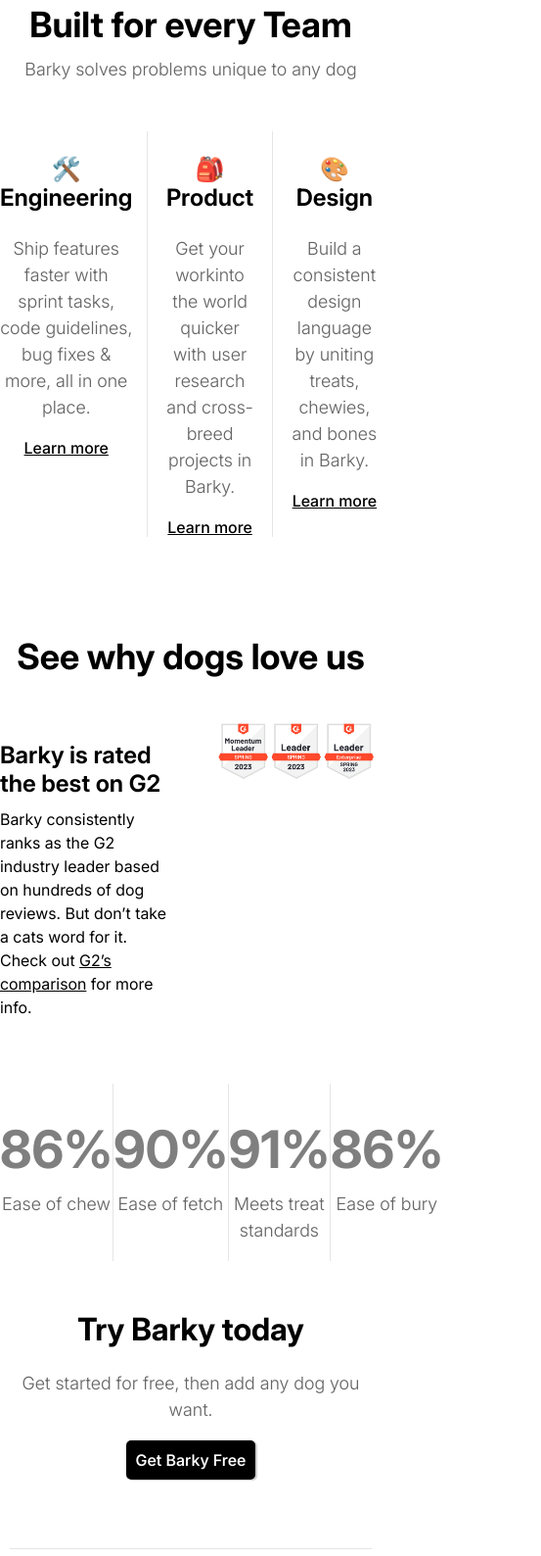
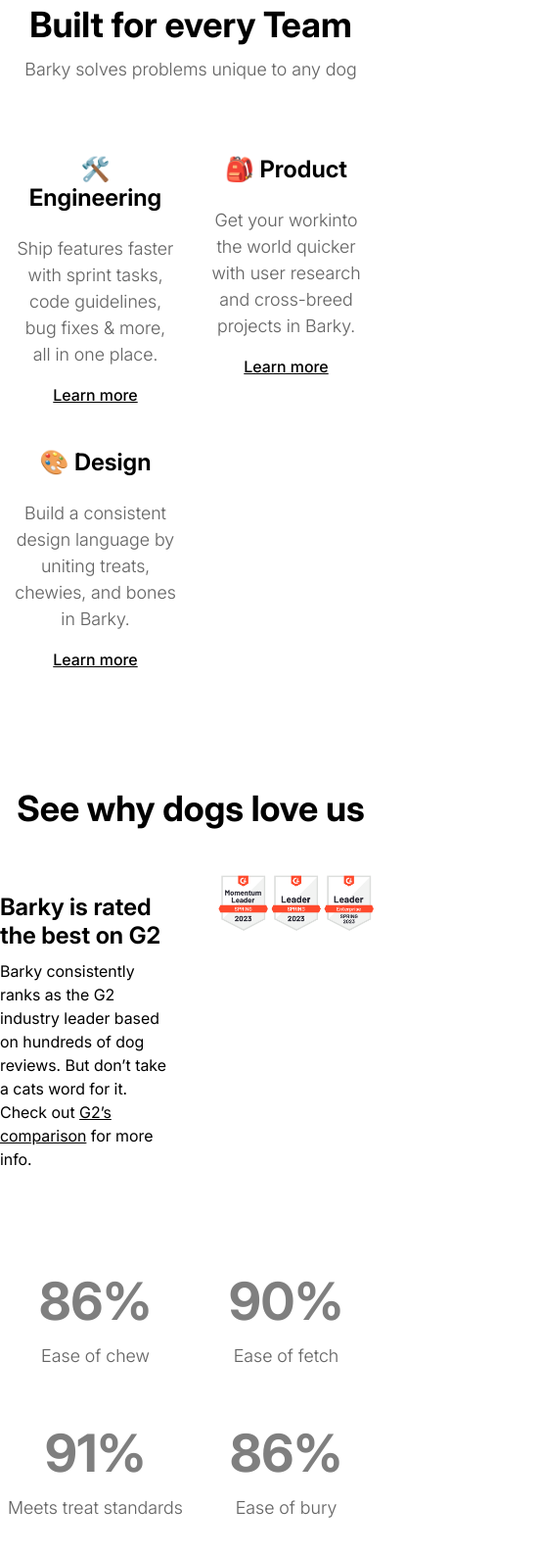
Before and after one commit to RobinRees/Barkey-Projekt1, a plain HTML site: page index.html in a window 390 px wide. Shown: the part 4950-6538 px from the top of the page at 98% size, 553 px wide, since content can reach past the window. Drawn offline with Linux system fonts and the light colour scheme.

Commit message:
Ipad version done

```diff
--- a/index.html
+++ b/index.html
@@ -263,8 +263,8 @@
             Barky solves problems unique to any dog
           </p>
         </div>
-        <div class="rating-Flexbox">
-          <div class="rating-Flexgrow-Box" id="left-Rating-Box">
+        <div class="rating-Grid-One">
+          <div>
             <h3>🛠️ Engineering</h3>
             <p class="lightgray-small-Paragraph">
               Ship features faster with sprint tasks, code guidelines, bug fixes
@@ -272,7 +272,7 @@
             </p>
             <a class="rating-Link">Learn more</a>
           </div>
-          <div class="rating-Flexgrow-Box" id="middle-Rating-Box">
+          <div>
             <h3>🎒 Product</h3>
             <p class="lightgray-small-Paragraph">
               Get your workinto the world quicker with user research and
@@ -280,7 +280,7 @@
             </p>
             <a class="rating-Link">Learn more</a>
           </div>
-          <div class="rating-Flexgrow-Box" id="right-Rating-Box">
+          <div>
             <h3>🎨 Design</h3>
             <p class="lightgray-small-Paragraph">
               Build a consistent design language by uniting treats, chewies, and
@@ -307,20 +307,20 @@
             />
           </div>
         </div>
-        <div class="rating-Flexbox">
-          <div class="rating-Flexgrow-Box">
+        <div id="rating-Grid-Two">
+          <div>
             <h1 class="percentage-Font-Style">86%</h1>
             <p class="lightgray-small-Paragraph">Ease of chew</p>
           </div>
-          <div class="rating-Flexgrow-Box">
+          <div>
             <h1 class="percentage-Font-Style">90%</h1>
             <p class="lightgray-small-Paragraph">Ease of fetch</p>
           </div>
-          <div class="rating-Flexgrow-Box">
+          <div>
             <h1 class="percentage-Font-Style">91%</h1>
             <p class="lightgray-small-Paragraph">Meets treat standards</p>
           </div>
-          <div class="rating-Flexgrow-Box">
+          <div>
             <h1 class="percentage-Font-Style">86%</h1>
             <p class="lightgray-small-Paragraph">Ease of bury</p>
           </div>
@@ -348,7 +348,7 @@
         <p>We do not sell or share your personal information</p>
         <p>&copy; 2024 Barky Kennels, Inc.</p>
       </div>
-      <div class="footer-List-Box">
+      <div class="footer-List-Box" id="footer-Company">
         <h3>Company</h3>
         <a class="footer-Link" href=>About us</a>
         <a class="footer-Link" href=>Careers</a>
@@ -356,14 +356,14 @@
         <a class="footer-Link" href=>Status</a>
         <a class="footer-Link" href=>Terms & privacy</a>
       </div>
-      <div class="footer-List-Box">
+      <div class="footer-List-Box" id="footer-Download">
         <h3>Download</h3>
         <a class="footer-Link" href=>IOS & Android</a>
         <a class="footer-Link" href=>Mac & Windows</a>
         <a class="footer-Link" href=>Calendar</a>
         <a class="footer-Link" href=>Web Clipper</a>
       </div>
-      <div class="footer-List-Box">
+      <div class="footer-List-Box" id="footer-Resources">
         <h3>Resources</h3>
         <a class="footer-Link" href=>Help Center</a>
         <a class="footer-Link" href=>Pricing</a>
@@ -373,7 +373,7 @@
         <a class="footer-Link" href=>Templates</a>
         <a class="footer-Link" href=>Affiliates</a>
       </div>
-      <div class="footer-List-Box">
+      <div class="footer-List-Box" id="footer-Barky">
         <h3>Barky for</h3>
         <a class="footer-Link" href=>Enterprise</a>
         <a class="footer-Link" href=>Small business</a>
--- a/styles.css
+++ b/styles.css
@@ -416,13 +416,32 @@ footer h3 {
 }
 
 /* Rating box */
-
 #rating-Box {
     text-align: center;
 }
 
 #rating-Box-Title {
     margin-bottom: 50px;
+}
+
+.rating-Grid-One {
+    display: grid;
+    grid-template-columns: 1fr 1fr 1fr;
+}
+
+.rating-Grid-One div {
+    border-right: #dddddd solid 1px;
+    padding-right: 15px;
+    padding-left: 15px;
+}
+
+.rating-Grid-One div:first-child {
+    padding-left: none;
+}
+
+.rating-Grid-One div:last-child {
+    border-right: none;
+    padding-right: none;
 }
 
 #left-Text-Box {
@@ -447,26 +466,19 @@ footer h3 {
     width: 100%;
 }
 
-.rating-Flexgrow-Box {
-    border-right: 1px solid #e5e5e5;
+#rating-Grid-Two {
+    display: grid;
+    grid-template-columns: 1fr 1fr 1fr 1fr;
 }
 
-.rating-Flexgrow-Box:last-child, #left-Text-Box {
+#rating-Grid-Two div {
+    border-right: #dddddd solid 1px;
+}
+
+#rating-Grid-Two div:last-child {
     border-right: none;
 }
 
-#middle-Rating-Box {
-    padding-left: 15px;
-    padding-right: 15px;
-}
-
-#left-Rating-Box {
-    padding-right: 15px;
-}
-
-#right-Rating-Box {
-    padding-left: 15px;
-}
 
 /* Footer */
 
@@ -547,4 +559,49 @@ footer {
     #iconBox img:last-child {
         padding-right: 0px;
     }
+
+    /* rating box */
+
+    .rating-Grid-One {
+        grid-template-columns: 1fr 1fr;
+    }
+
+    .rating-Grid-One div{
+        border-right: none;
+        padding-bottom: 20px;
+    }
+
+    #rating-Grid-Two {
+        grid-template-columns: 1fr 1fr;
+    }
+
+    #rating-Grid-Two div{
+        border-right: none;
+    }
+
+    footer {
+        grid-template-columns: repeat(4, 1fr);
+        grid-template-rows: repeat(5, max-content);
+        padding: 30px;
+    }
+
+    #footer-Icon-Box {
+        grid-area: 1 / 1 / 2 / 3;
+    }
+
+    #footer-Company {
+        grid-area: 2 / 1 / 4 / 2;
+    }
+
+    #footer-Download {
+        grid-area: 2 / 3 / 4 / 4
+    }
+
+    #footer-Resources {
+        grid-area: 4 / 1 / 6 / 2;
+    }
+
+    #footer-Barky {
+        grid-area: 4 / 3 / 6 / 4;
+    }
 }
```
